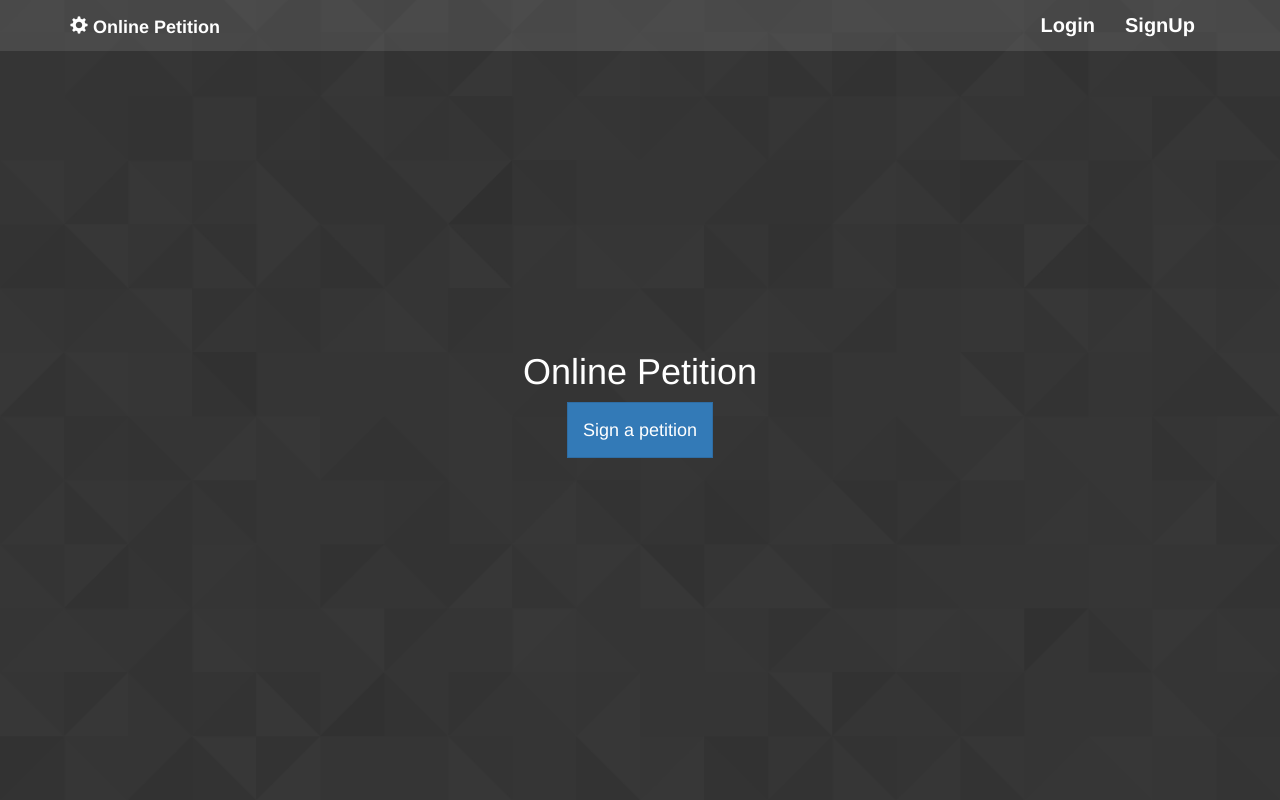
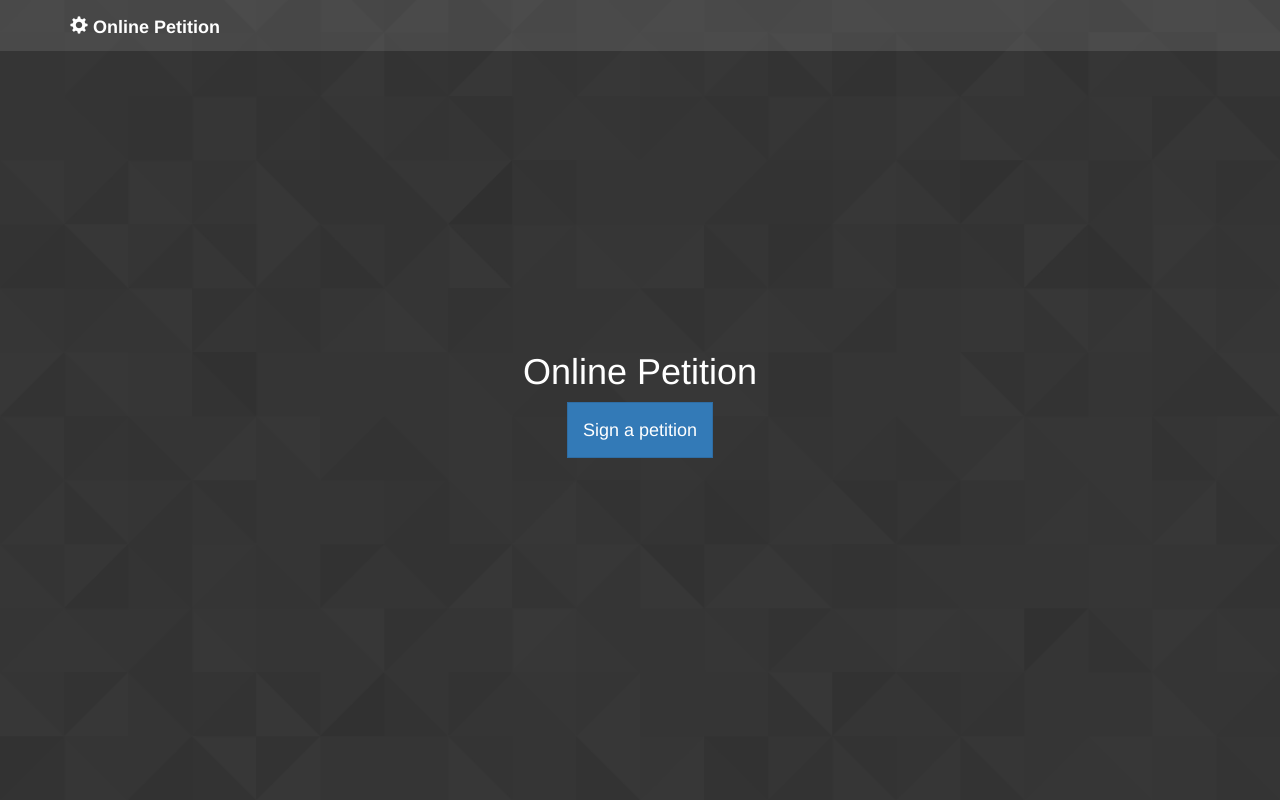
Before and after one commit to devesh-shetty/zersey, a CodeIgniter app: page /zersey/index.php/home/index in a window 1280 px wide. Run offline with CodeIgniter, Linux system fonts and the light colour scheme; some libraries are stand-ins or nearby versions.

Commit message:
Commented out signup and login

```diff
--- a/application/views/head.php
+++ b/application/views/head.php
@@ -27,12 +27,12 @@
                     <li class="hidden">
                         <a href="#page-top"></a>
                     </li>
-                    <li>
-                        <a class="page-scroll" href="">Login</a>
-                    </li>
-                    <li>
-                        <a class="page-scroll" href="">SignUp</a>
-                    </li>
+<!--                     <li> -->
+<!--                         <a class="page-scroll" href="">Login</a> -->
+<!--                     </li> -->
+<!--                     <li> -->
+<!--                         <a class="page-scroll" href="">SignUp</a> -->
+<!--                     </li> -->
 
                 </ul>
             </div>
```
